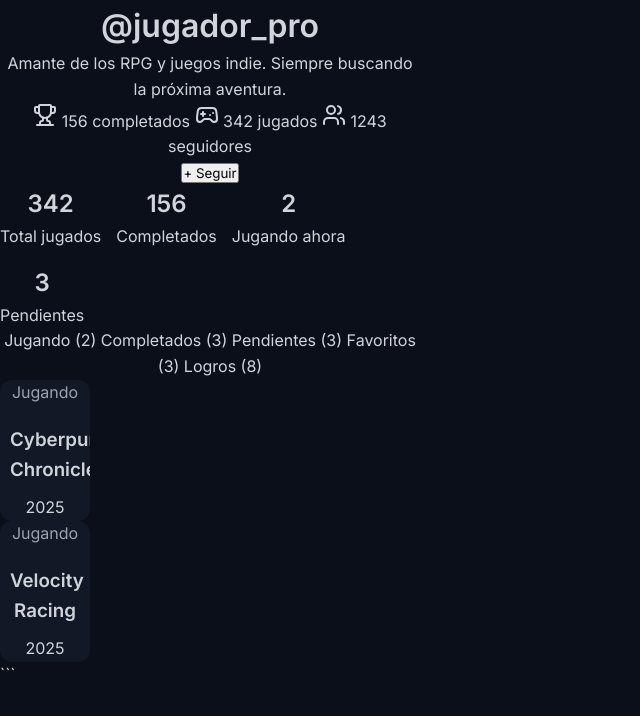
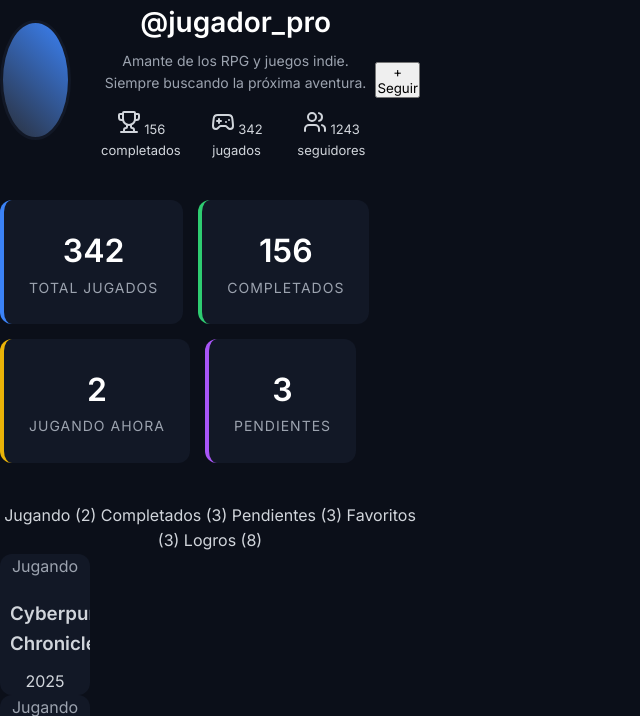
Before and after one commit to Nuriaadr/PixelBoxTFG-final, a PHP site: page /html/perfil.html in a window 1280 px wide. Shown: the part 130-846 px from the top of the page, without its empty margins (0-640 px from the left). Before the commit the page ends 801 px from the top, so only its background shows below. Run offline with PHP 8.4, Linux system fonts and the light colour scheme; some libraries are stand-ins or nearby versions.

Commit message:
modificaciones perfil css

```diff
--- a/PixelBoxTFG-master/estilos/style.css
+++ b/PixelBoxTFG-master/estilos/style.css
@@ -272,6 +272,84 @@ input:focus {
   border-radius: 999px;
   font-size: 12px;
 }
+/* ===================== PERFIL (NUEVO) ===================== */
+.profile-container {
+  max-width: 1100px;
+  margin: 0 auto;
+  padding: 40px 20px;
+}
+
+.profile-header {
+  display: flex;
+  justify-content: space-between;
+  align-items: center;
+  margin-bottom: 40px;
+}
+
+.profile-info {
+  display: flex;
+  align-items: center;
+  gap: 25px;
+}
+
+.avatar-large {
+  width: 120px;
+  height: 120px;
+  background: linear-gradient(45deg, var(--secondary), var(--primary));
+  border-radius: 50%;
+  border: 3px solid var(--bg-card);
+}
+
+.profile-text h1 {
+  color: var(--text-white);
+  font-size: 28px;
+  margin-bottom: 5px;
+}
+
+.bio {
+  color: var(--text-muted);
+  font-size: 14px;
+  margin-bottom: 15px;
+}
+
+.quick-stats {
+  display: flex;
+  gap: 15px;
+  font-size: 13px;
+  color: var(--text-main);
+}
+
+/* GRID DE ESTADÍSTICAS */
+.stats-grid {
+  display: grid;
+  grid-template-columns: repeat(auto-fit, minmax(200px, 1fr));
+  gap: 20px;
+  margin-bottom: 40px;
+}
+
+.stat-card {
+  background: var(--bg-card);
+  padding: 25px;
+  border-radius: 12px;
+  border-left: 4px solid var(--secondary);
+}
+
+.stat-card h2 {
+  font-size: 32px;
+  color: var(--text-white);
+}
+
+.stat-card p {
+  color: var(--text-muted);
+  font-size: 14px;
+  text-transform: uppercase;
+  letter-spacing: 1px;
+}
+
+.stat-card.blue { border-left-color: var(--primary); }
+.stat-card.green { border-left-color: var(--accent-green); }
+.stat-card.orange { border-left-color: var(--status-pending); }
+.stat-card.purple { border-left-color: var(--accent-purple); }
 
 /* ===================== SECCIONES ===================== */
 .section {
```
